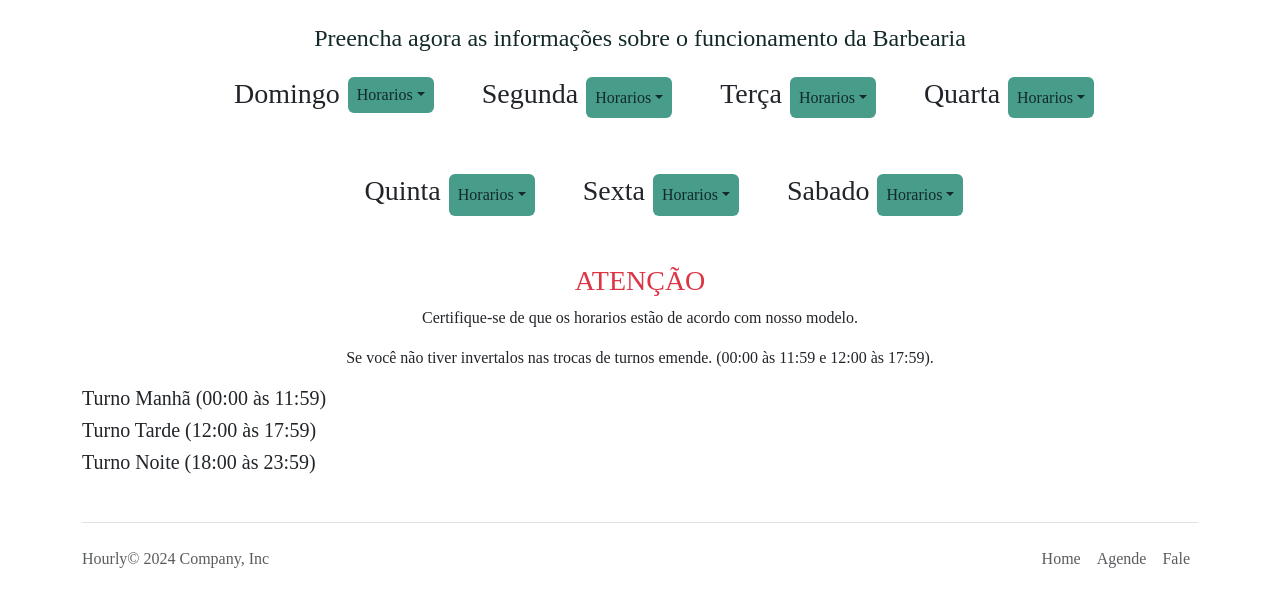
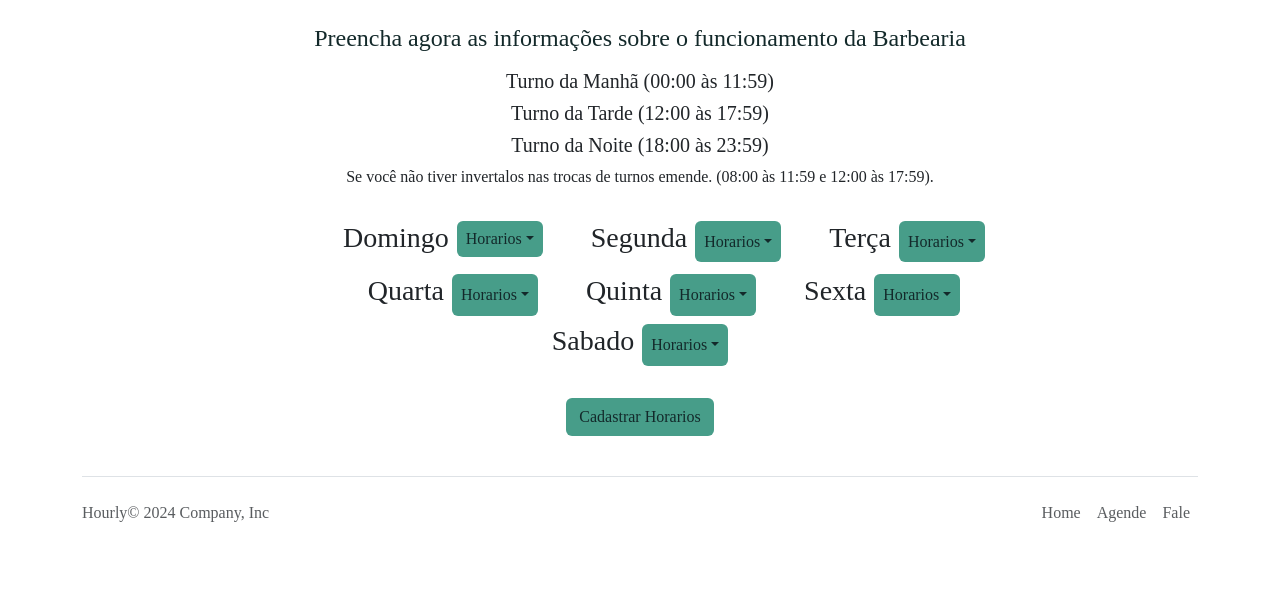
Before and after one commit to Julio-Gabriell/Hourly, a PHP site: page /hourly/Dono/cadastro_etapaTreis.php in a window 1280 px wide. Shown: the part 144-751 px from the top of the page. Run offline with PHP 8.4, Linux system fonts and the light colour scheme; some web fonts are replaced.

Commit message:
Finalização dos formularios de cadastro de barbearias

```diff
--- a/Dono/cadastro_etapaTreis.php
+++ b/Dono/cadastro_etapaTreis.php
@@ -7,14 +7,22 @@ include_once "topo.php";
   <h4 style="color: #13292A;" class="text-center">
     Preencha agora as informações sobre o funcionamento da Barbearia
   </h4>
-  <div class="d-flex justify-content-center align-items-center mt-3">
+  <div class="d-flex flex-column justify-content-center align-items-center mt-3">
+      <h5>Turno da Manhã (00:00 às 11:59)</h5>
+      <h5>Turno da Tarde (12:00 às 17:59)</h5>
+      <h5>Turno da Noite (18:00 às 23:59)</h5>
+      <p class=" d-flex justify-content-center">
+    Se você não tiver invertalos nas trocas de turnos emende. (08:00 às 11:59 e 12:00 às 17:59).
+  </p>
+    </div>
+  <div class="d-flex justify-content-center align-items-center mt-2">
     <div class="d-flex flex-row gap-2 mt-2 ms-5">
       <div>
         <h3>
           Domingo
         </h3>
       </div>
-      <form method="post" action="proc_etapaUm.php" id="cadastro_etapaDois">
+      <form method="post" action="proc_etapaTreis.php" id="cadastro_etapaTreis">
       <button type="button" class="btn dropdown-toggle dropdown-toggle-split"
         style="background-color: #479D89; border: none; color: #13292A;" data-bs-toggle="dropdown"
         aria-expanded="false">
@@ -79,6 +87,8 @@ include_once "topo.php";
             name="hora_termino_noite" id="hora_noite" class=""></label>
       </ul>
     </div>
+    </div>
+    <div class="d-flex justify-content-center align-items-center mt-1">
     <div class="d-flex flex-row gap-2 mt-2 ms-5">
       <h3>
         Quarta
@@ -101,8 +111,6 @@ include_once "topo.php";
             name="hora_termino_noite" id="hora_noite" class=""></label>
       </ul>
     </div>
-  </div>
-  <div class="d-flex justify-content-center align-items-center mt-5">
     <div class="d-flex flex-row gap-2 mt-2 ms-5">
       <h3>
         Quinta
@@ -147,7 +155,8 @@ include_once "topo.php";
             name="hora_termino_noite" id="hora_noite" class=""></label>
       </ul>
     </div>
-    <div class="d-flex flex-row gap-2 mt-2 ms-5">
+    </div>
+    <div class="d-flex flex-row gap-2 mt-2  justify-content-center">
       <h3>
         Sabado
       </h3>
@@ -170,23 +179,20 @@ include_once "topo.php";
       </ul>
     </div>
   </div>
+  <div class="d-flex justify-content-center mt-4">
+                        <button type="submit" style="background-color:#479D89; color: #13292A;"
+                            class="btn mt-2 d-flex justify-content-center">Cadastrar Horarios</button>
+                    </div>
   </form>
-  <div class="d-flex flex-column">
+
+  <!-- <div class="d-flex flex-column">
   <h3 class="text-danger d-flex justify-content-center mt-5">
     ATENÇÃO
   </h3>
   <p class=" d-flex justify-content-center">
     Certifique-se de que os horarios estão de acordo com nosso modelo.
   </p>
-  <p class=" d-flex justify-content-center">
-    Se você não tiver invertalos nas trocas de turnos emende. (00:00 às 11:59 e 12:00 às 17:59).
-  </p>
-    <span class="d-flex flex-column justify-content-center">
-      <h5>Turno Manhã (00:00 às 11:59)</h5>
-      <h5>Turno Tarde (12:00 às 17:59)</h5>
-      <h5>Turno Noite (18:00 às 23:59)</h5>
-    </span>
-  </div>
+  </div> -->
   </div>
 </div>
 <?php
--- a/Dono/proc_etapaDois.php
+++ b/Dono/proc_etapaDois.php
@@ -31,7 +31,6 @@ if ($_SERVER['REQUEST_METHOD'] === 'POST') {
 
     $_SESSION['dias_funcionamento'] = $dias_funcionamento;
 
-    echo "Os dias selecionados foram: ";
-    echo implode(", ", $dias_funcionamento);
+    header("Location: cadastro_etapaTreis.php");
 }
 ?>
```
Also changed, not shown: Dono/cadastro_etapaDois.php (+10 -0 lines), Dono/proc_etapaTreis.php (added, +47 -0 lines).
